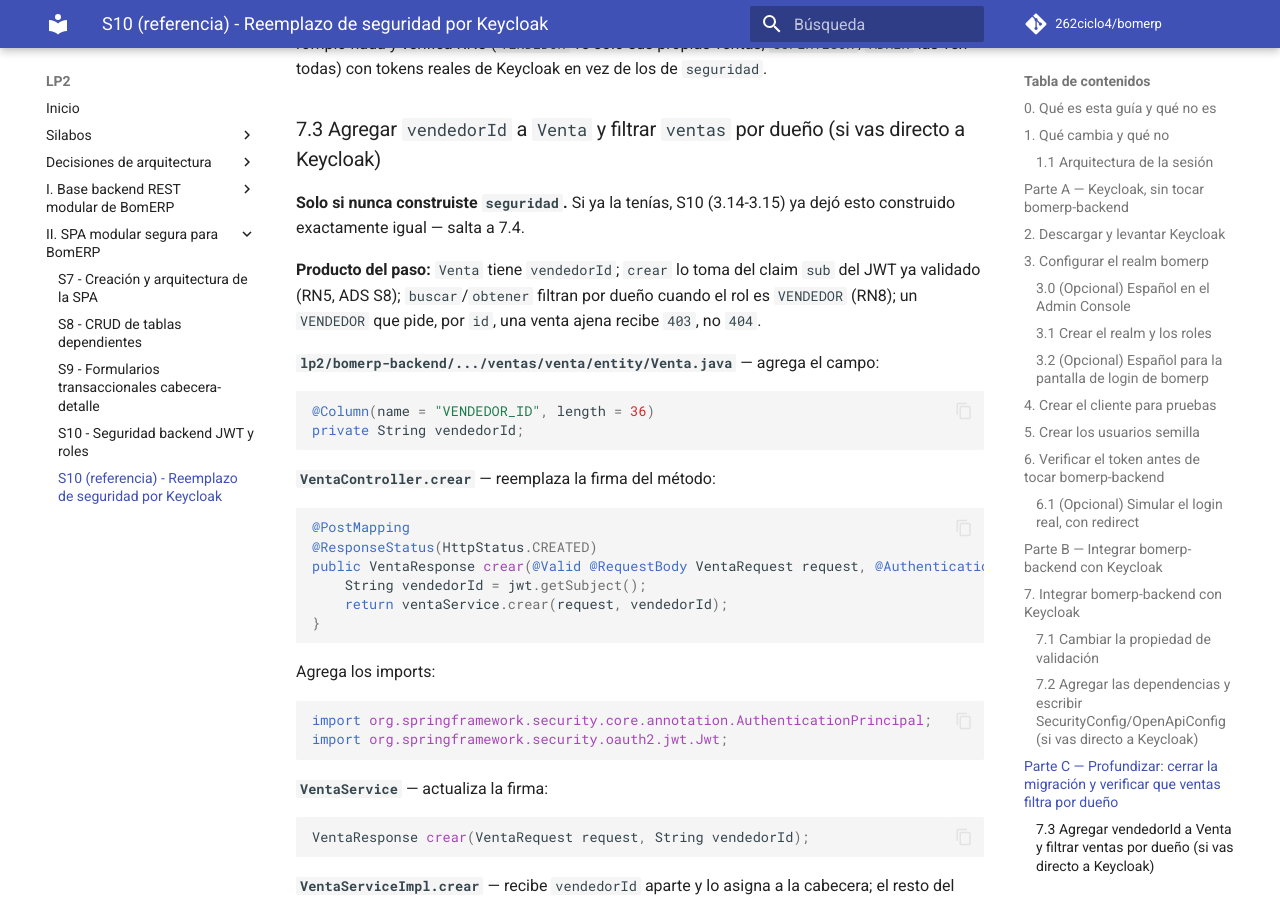
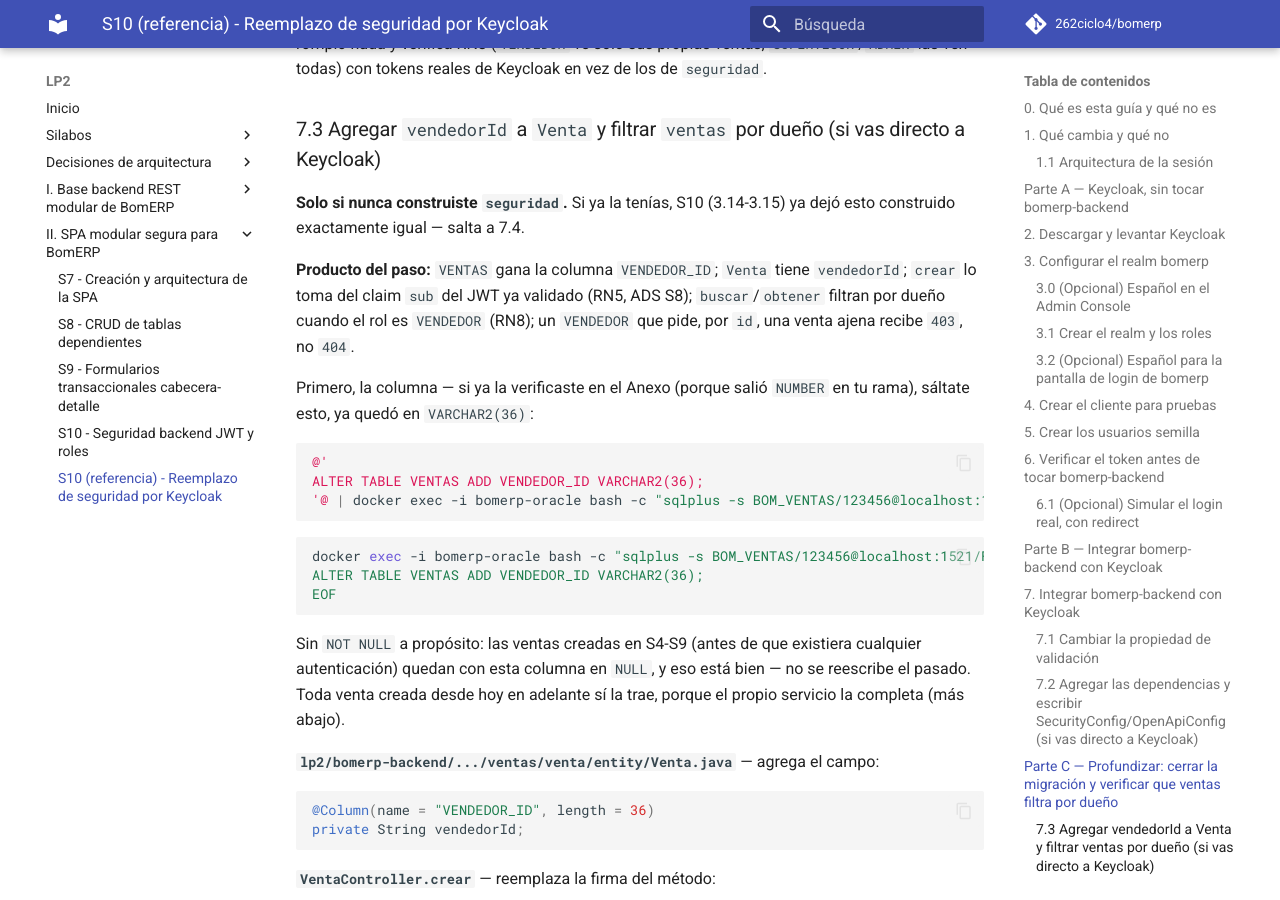
Before and after one commit to 262ciclo4/bomerp, an MkDocs documentation site: the page built from docs/lp2/sesiones/S10b_Seguridad_Backend_Keycloak.md, in a window 1280 px wide and 900 px high, scrolled down 19218 px. Built offline with MkDocs 1.6.1 and Material for MkDocs 9.7.7, drawn with Linux system fonts in a browser that asks for light colours; comment, search, counter and statistics services are not loaded; some of the changed text lies outside the part shown.

Commit message:
S10 keycloak

````diff
--- a/docs/lp2/sesiones/S10b_Seguridad_Backend_Keycloak.md
+++ b/docs/lp2/sesiones/S10b_Seguridad_Backend_Keycloak.md
@@ -547,7 +547,23 @@
 
 **Solo si nunca construiste `seguridad`.** Si ya la tenías, S10 (3.14-3.15) ya dejó esto construido exactamente igual — salta a 7.4.
 
-**Producto del paso:** `Venta` tiene `vendedorId`; `crear` lo toma del claim `sub` del JWT ya validado (RN5, ADS S8); `buscar`/`obtener` filtran por dueño cuando el rol es `VENDEDOR` (RN8); un `VENDEDOR` que pide, por `id`, una venta ajena recibe `403`, no `404`.
+**Producto del paso:** `VENTAS` gana la columna `VENDEDOR_ID`; `Venta` tiene `vendedorId`; `crear` lo toma del claim `sub` del JWT ya validado (RN5, ADS S8); `buscar`/`obtener` filtran por dueño cuando el rol es `VENDEDOR` (RN8); un `VENDEDOR` que pide, por `id`, una venta ajena recibe `403`, no `404`.
+
+Primero, la columna — si ya la verificaste en el Anexo (porque salió `NUMBER` en tu rama), sáltate esto, ya quedó en `VARCHAR2(36)`:
+
+```powershell
+@'
+ALTER TABLE VENTAS ADD VENDEDOR_ID VARCHAR2(36);
+'@ | docker exec -i bomerp-oracle bash -c "sqlplus -s BOM_VENTAS/123456@localhost:1521/FREEPDB1"
+```
+
+```bash
+docker exec -i bomerp-oracle bash -c "sqlplus -s BOM_VENTAS/123456@localhost:1521/FREEPDB1" <<'EOF'
+ALTER TABLE VENTAS ADD VENDEDOR_ID VARCHAR2(36);
+EOF
+```
+
+Sin `NOT NULL` a propósito: las ventas creadas en S4-S9 (antes de que existiera cualquier autenticación) quedan con esta columna en `NULL`, y eso está bien — no se reescribe el pasado. Toda venta creada desde hoy en adelante sí la trae, porque el propio servicio la completa (más abajo).
 
 **`lp2/bomerp-backend/.../ventas/venta/entity/Venta.java`** — agrega el campo:
 
@@ -620,9 +636,11 @@
 private boolean esVendedor(Jwt jwt) {
     Map<String, Object> realmAccess = jwt.getClaim("realm_access");
     Object roles = realmAccess == null ? null : realmAccess.get("roles");
-    return roles instanceof Collection<?> lista && lista.size() == 1 && lista.contains("VENDEDOR");
+    return roles instanceof Collection<?> lista && lista.contains("VENDEDOR");
 }
 ```
+
+**Diferencia real con S10 (3.15), no cosmética**: ahí `esVendedor` exigía además `lista.size() == 1` — funcionaba porque `JwtService` de `seguridad` (3.8) solo agregaba el rol real, nada más. Keycloak no: `realm_access.roles` de **cualquier** usuario trae, además de `VENDEDOR`, los roles propios del realm (`offline_access`, `uma_authorization`, sección 5) — el tamaño de la lista nunca es `1`. Con esa condición, `esVendedor` devolvería `false` siempre, `vendedorId` quedaría `null` para todos, y RN8 dejaría de filtrar nada — un `VENDEDOR` vería todas las ventas, en silencio, sin ningún error que lo delate. `lista.contains("VENDEDOR")` solo pregunta por el rol que importa, sin importar qué más traiga la lista.
 
 Agrega los imports que faltan (`AuthenticationPrincipal`/`Jwt` ya quedaron arriba; `Map`/`Collection` son nuevos en este archivo, los necesita `esVendedor`):
 
````
